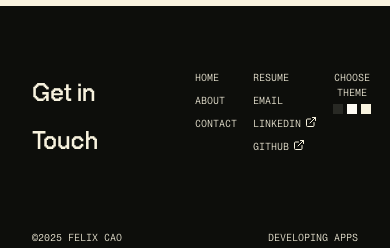
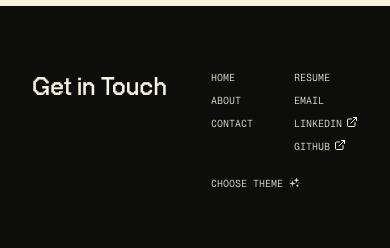
Before and after one commit to felixc90/felixc90.github.io, a React (Vite) app: page /#/contact in a window 390 px wide. Shown: the part 839-1087 px from the top of the page. Built offline with nearby package versions, Linux system fonts and the light colour scheme; no server answers.

Commit message:
added extra mobile support and footer ui changes

```diff
--- a/src/components/layout/Footer.tsx
+++ b/src/components/layout/Footer.tsx
@@ -2,13 +2,11 @@ import { ExternalLink } from "lucide-react";
 import Square from "../ui/Square";
 import { useEffect, useState } from "react";
 import Anchor from "../typography/Anchor";
-import { useThemeStore } from "@/store/themeStore";
 import { useNav } from "@/hooks/useNav";
 import ThemeDialog from "./ThemeDialog";
 
 const Footer = () => {
   const [time, setTime] = useState<Date>(new Date(0, 0, 0));
-  const { theme, setTheme } = useThemeStore();
   const { handleNav } = useNav();
 
   useEffect(() => {
@@ -20,13 +18,10 @@ const Footer = () => {
   return (
     <footer className="bg-darker pt-16 px-8 sm:px-16 pb-8 text-[var(--light)] border-t-1 border-t-light font-mono font-[400] text-[10px] sm:text-sm">
       <div className="flex mb-16">
-        <div
-          style={{ lineHeight: "3rem" }}
-          className="text-4xl sm:text-6xl w-1/2 font-accent mr-8"
-        >
+        <div className="text-4xl/[2.25rem] sm:text-6xl w-1/2 font-accent mr-8 gap-x-4 gap-y-8">
           Get in Touch
         </div>
-        <div className="w-1/2 justify-between flex gap-4">
+        <div className="w-1/2 justify-between flex flex-wrap gap-4">
           <div className="flex flex-col gap-2">
             <Anchor onClick={() => handleNav("/")}>HOME</Anchor>
             <Anchor onClick={() => handleNav("/about")}>ABOUT</Anchor>
@@ -64,14 +59,8 @@ const Footer = () => {
               </div>
             </Anchor>
           </div>
-          <div>
+          <div className="w-full sm:w-auto">
             <ThemeDialog />
-            <div className="flex gap-1 mt-1 flex-row-reverse">
-              <Square color={theme.background} />
-              <Square color={theme.accent} />
-              <Square color={theme.primary} />
-              {/* <Square color={theme.secondary} /> */}
-            </div>
           </div>
         </div>
       </div>
--- a/src/components/layout/Navbar.tsx
+++ b/src/components/layout/Navbar.tsx
@@ -118,6 +118,7 @@ export default function Navbar() {
               ? "opacity-100 pointer-events-auto"
               : "opacity-0 pointer-events-none"
           }`}
+          onClick={() => setActive(false)}
         />
       </div>
     </>
--- a/src/components/layout/ThemeDialog.tsx
+++ b/src/components/layout/ThemeDialog.tsx
@@ -11,7 +11,10 @@ const ThemeDialog = () => {
   return (
     <Dialog>
       <DialogTrigger>
-        <div className="hover:underline hover:cursor-pointer">CHOOSE THEME</div>
+        <div className="hover:underline hover:cursor-pointer">
+          CHOOSE THEME{" "}
+          <span className="font-accent text-lg sm:text-2xl">✨</span>
+        </div>
       </DialogTrigger>
       <DialogContent>
         <DialogHeader>
--- a/src/components/ui/Dialog.tsx
+++ b/src/components/ui/Dialog.tsx
@@ -3,7 +3,7 @@ import { XIcon } from "lucide-react";
 import { Dialog as DialogPrimitive } from "radix-ui";
 
 import { cn } from "@/lib/utils";
-import IconButton from "@/components/ui/IconButton";
+import Button from "./Button";
 
 function Dialog({
   ...props
--- a/src/pages/home/Introduction.tsx
+++ b/src/pages/home/Introduction.tsx
@@ -24,6 +24,7 @@ const Introduction = () => {
 
   const fullStyle: CSSProperties = {
     width: "100vw",
+    height: "100svh",
     position: "fixed",
     padding: "0",
     margin: "0",
```
